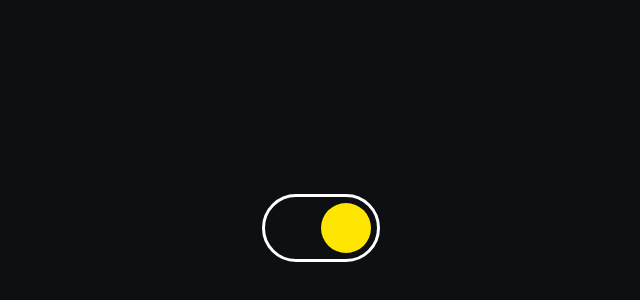
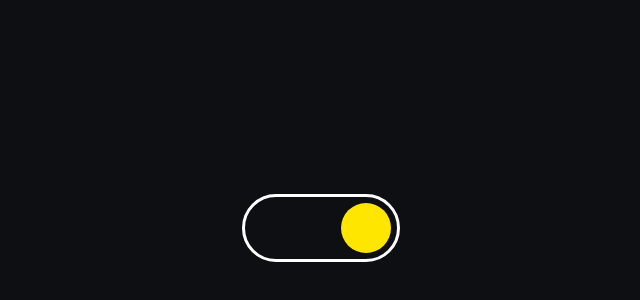
Before and after one commit to nboraxxd/joyofreact, a React (Vite) app in the folder 9-animations-with-framer-motion/layout/: page / in a window 1280 px wide. Shown: the part 172-472 px from the top of the page, without its empty margins (319-959 px from the left). Built offline with nearby package versions, Linux system fonts and the light colour scheme.

Commit message:
05. Layout exercise (final)

```diff
--- a/9-animations-with-framer-motion/layout/src/components/Exercises01/Exercises01.jsx
+++ b/9-animations-with-framer-motion/layout/src/components/Exercises01/Exercises01.jsx
@@ -2,8 +2,11 @@ import { motion } from 'framer-motion'
 import styles from '@/components/Exercises01/Exercises01.module.css'
 
 export default function Toggle({ value, onChange, ...delegated }) {
+  const SPRING = { type: 'spring', stiffness: 500, damping: 35 }
+
   return (
     <button
+      style={{ justifyContent: value ? 'end' : 'start' }}
       type="button"
       role="switch"
       aria-checked={value}
@@ -11,12 +14,7 @@ export default function Toggle({ value, onChange, ...delegated }) {
       onClick={() => onChange(!value)}
       {...delegated}
     >
-      <motion.span
-        className={styles.ball}
-        initial={false}
-        animate={{ x: value ? '100%' : 0 }}
-        transition={{ type: 'spring', stiffness: 500, damping: 35 }}
-      />
+      <motion.span layout transition={SPRING} className={styles.ball} />
     </button>
   )
 }
--- a/9-animations-with-framer-motion/layout/src/components/Exercises01/Exercises01.module.css
+++ b/9-animations-with-framer-motion/layout/src/components/Exercises01/Exercises01.module.css
@@ -1,6 +1,6 @@
 .wrapper {
-  display: block;
-  width: 100px;
+  display: flex;
+  width: 140px;
   height: 50px;
   border-radius: 1000px;
   border: none;
```
